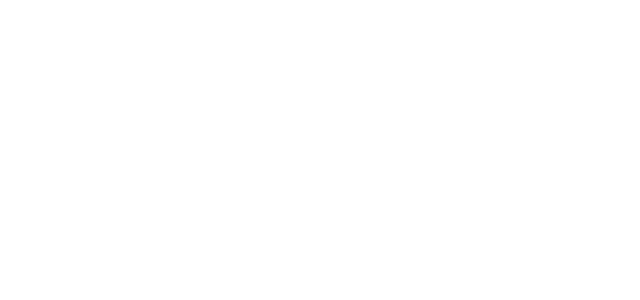
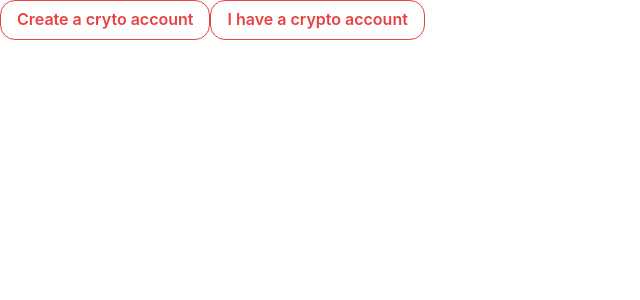
Before and after one commit to ve-Leon/SummitBCN, a Next.js app in the folder ui/: page / in a window 1280 px wide. Shown: the top 300 px of the page, without its empty margins (0-640 px from the left). Built offline with nearby package versions, Linux system fonts and the light colour scheme.

Commit message:
Improve README.me, add links on buttons and a new test page

```diff
--- a/ui/src/pages/index.js
+++ b/ui/src/pages/index.js
@@ -6,12 +6,22 @@ import CreateAnAccount from './steps/1_create_account';
 
 export default function Home() {
 	return (
-		<div className="container">
+		<>
 			<Head>
-				{/* <div>
-					<MenuIcon />
-				</div> */}
+				<title>Your Crypto Wallet</title>
 			</Head>
-		</div>
+			<div>
+				<Button>
+					<Link href="/steps/1_create_account">
+						<a>Create a cryto account</a>
+					</Link>
+				</Button>
+				<Button>
+					<Link href="/dashboard">
+						<a>I have a crypto account</a>
+					</Link>
+				</Button>
+			</div>
+		</>
 	);
 }
```
Also changed, not shown: ui/src/pages/_middleware.js (+5 -5 lines), ui/src/pages/dashboard.js (added, +9 -0 lines), ui/src/pages/tests/test.js (added, +19 -0 lines), 1 other file (tests, documents, lock files or other folders).
